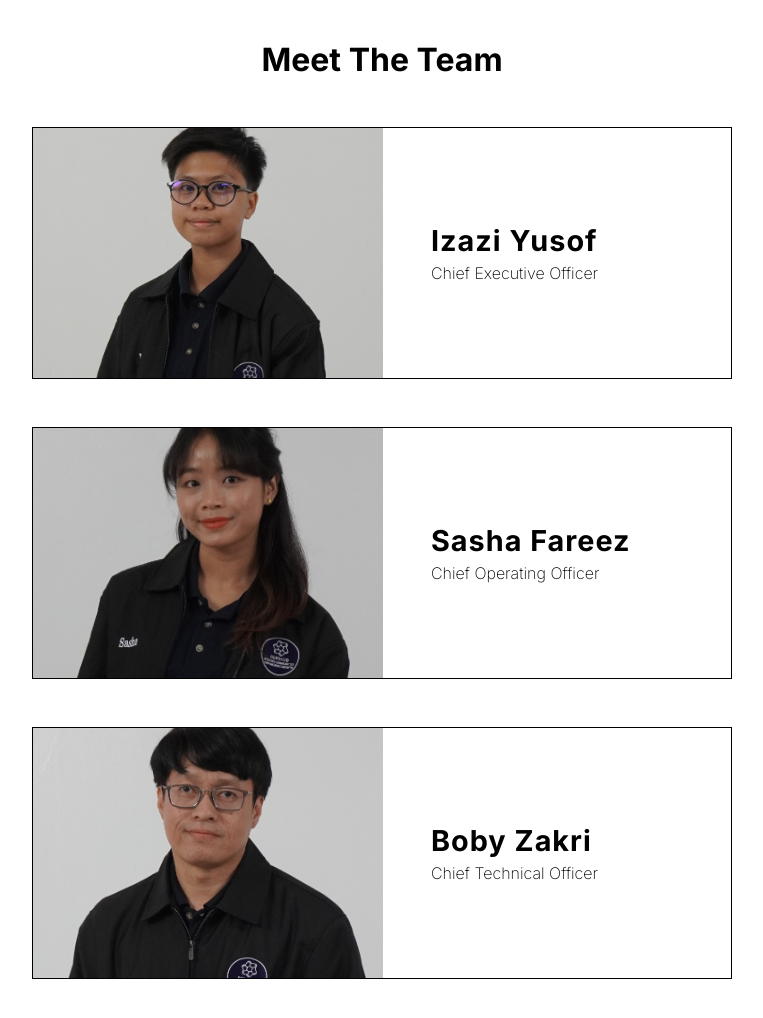
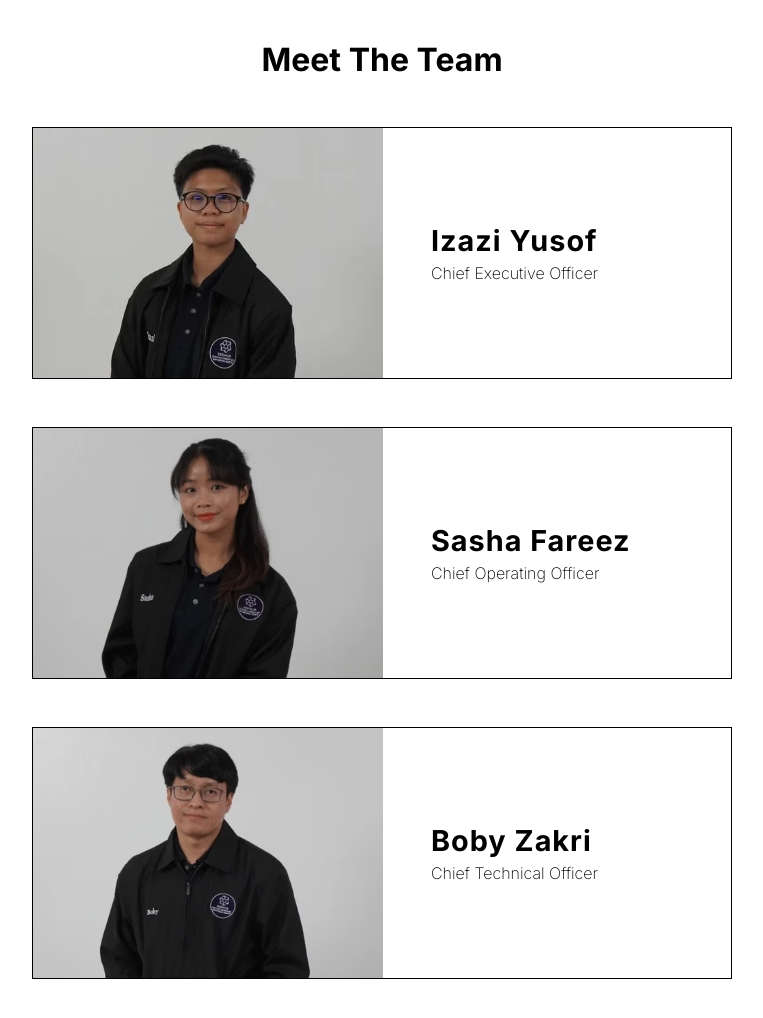
Before and after one commit to devbalth/serihub-company-portfolio-demo, a plain HTML site: page index.html in a window 1280 px wide. Shown: the part 3700-4718 px from the top of the page, without its empty margins (258-1021 px from the left). Drawn offline with nearby package versions, Linux system fonts and the light colour scheme.

Commit message:
make changes to team image

```diff
--- a/index.html
+++ b/index.html
@@ -249,7 +249,7 @@
                 <div class="team-members-content">
                     <div class="team-members-box">
                         <div class="team-members-image">
-                            <img src="./images/team/CEO.JPG" alt="Image of Izazi Yusof who is the CEO of SeriHub Company">
+                            <img src="./images/team/CEO.avif" alt="Image of Izazi Yusof who is the CEO of SeriHub Company">
                         </div>
                         <div class="team-members-details">
                             <h3>Izazi Yusof</h3>
@@ -258,7 +258,7 @@
                     </div>
                     <div class="team-members-box">
                         <div class="team-members-image">
-                            <img src="./images/team/COO.JPG" alt="Image of Sasha Fareez who is the COO of SeriHub Company">
+                            <img src="./images/team/COO.avif" alt="Image of Sasha Fareez who is the COO of SeriHub Company">
                         </div>
                         <div class="team-members-details">
                             <h3>Sasha Fareez</h3>
@@ -267,7 +267,7 @@
                     </div>
                     <div class="team-members-box">
                         <div class="team-members-image">
-                            <img src="./images/team/CTO.JPG" alt="Image of Boby Zakri who is the CTO of SeriHub Company">
+                            <img src="./images/team/CTO.avif" alt="Image of Boby Zakri who is the CTO of SeriHub Company">
                         </div>
                         <div class="team-members-details">
                             <h3>Boby Zakri</h3>
```
Also changed, not shown: images/team/CEO.avif (added), images/team/COO.avif (added), images/team/CTO.avif (added).
